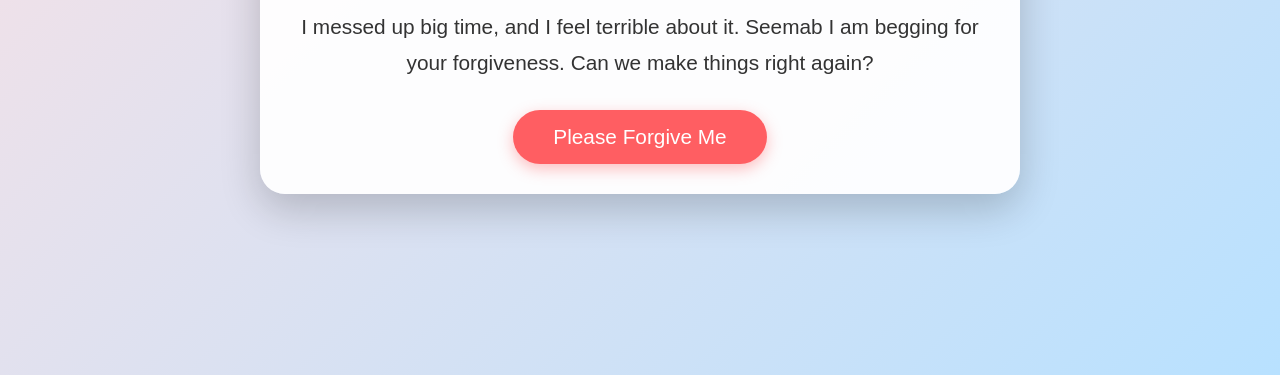
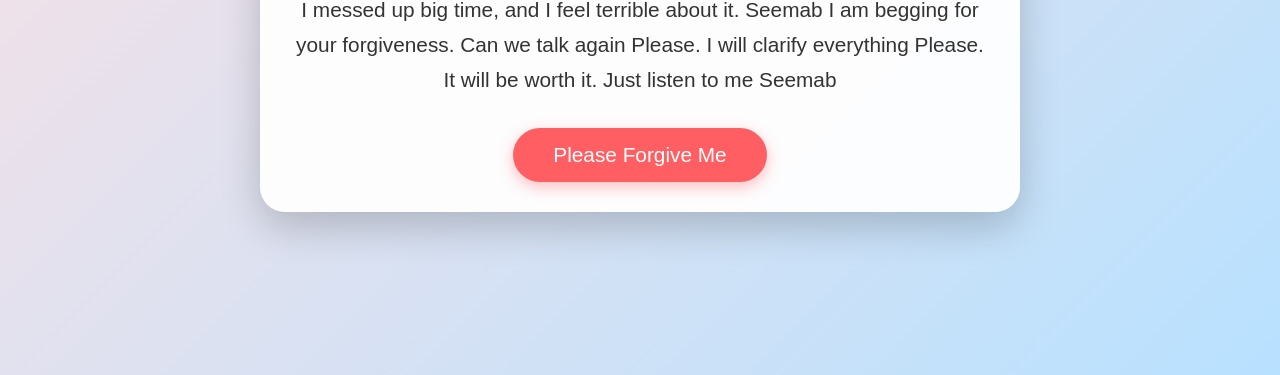
Before and after one commit to haha-hanzla/apology-page, a plain HTML site: page index.html in a window 1280 px wide. Shown: the part 425-800 px from the top of the page. Drawn offline with Linux system fonts and the light colour scheme.

Commit message:
Update index.html

```diff
--- a/index.html
+++ b/index.html
@@ -191,7 +191,7 @@
             </div>
         </div>
         <h1>I'm Truly Sorry!</h1>
-        <p>I messed up big time, and I feel terrible about it. Seemab I am begging for your forgiveness. Can we make things right again?</p>
+        <p>I messed up big time, and I feel terrible about it. Seemab I am begging for your forgiveness. Can we talk again Please. I will clarify everything Please. It will be worth it. Just listen to me Seemab</p>
         <button class="sorry-btn" onclick="alert('Your forgiveness would mean everything! 💖')">Please Forgive Me</button>
     </div>
     <button class="music-toggle" onclick="toggleMusic()">Play Music</button>
```
